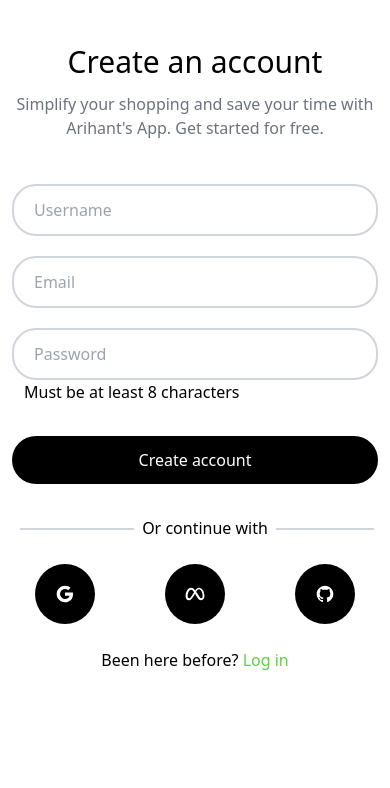
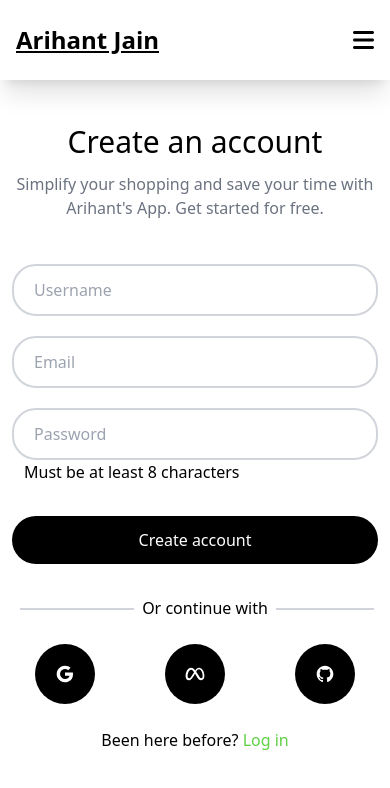
Before and after one commit to arihantjain916/Blog-Website-NextJs, a Next.js app: page /user/signup in a window 390 px wide. Shown: the top 788 px of the page. Built offline with nearby package versions, Linux system fonts and the light colour scheme.

Commit message:
improve UI

```diff
--- a/app/blog/[id]/page.js
+++ b/app/blog/[id]/page.js
@@ -5,7 +5,6 @@ const BlogPost = ({ params }) => {
   return (
     <>
       <Navbar />
-      <main className="p-10"></main>
       <BlogRead id={params.id} />
     </>
   );
--- a/app/blog/page.js
+++ b/app/blog/page.js
@@ -13,7 +13,6 @@ const BlogPage = () => {
   return (
     <>
       <Navbar />
-      <main className="p-10"></main>
       <Blog  category={category} search={search} />
       <Footer/>
     </>
--- a/app/layout.js
+++ b/app/layout.js
@@ -9,7 +9,7 @@ export const metadata = {
 export default function RootLayout({ children }) {
   return (
     <html lang="en">
-      <body className="relative">{children}</body>
+      <body>{children}</body>
     </html>
   );
 }
--- a/app/page.js
+++ b/app/page.js
@@ -8,7 +8,6 @@ export default function Home() {
   return (
     <>
       <Navbar />
-      <main className="p-10"></main>
       <Blog />
       <Footer />
     </>
--- a/app/user/login/page.js
+++ b/app/user/login/page.js
@@ -4,12 +4,8 @@ import { Navbar } from "../../../components/Navbar";
 const login = () => {
   return (
     <>
-      <div>
-        <div className="hidden lg:block">
-          <Navbar />
-        </div>
-        <Login />
-      </div>
+      <Navbar />
+      <Login />
     </>
   );
 };
--- a/app/user/signup/page.js
+++ b/app/user/signup/page.js
@@ -3,12 +3,10 @@ import { Navbar } from "../../../components/Navbar";
 
 function register() {
   return (
-    <div>
-      <div className="hidden lg:block">
-        <Navbar />
-      </div>
+    <>
+      <Navbar />
       <Register />
-    </div>
+    </>
   );
 }
 
--- a/components/Navbar.jsx
+++ b/components/Navbar.jsx
@@ -17,7 +17,7 @@ export const Navbar = () => {
   }
   return (
     <>
-      <nav className="fixed w-full h-20 bg-white shadow-xl mb-52">
+      <nav className="w-full h-20 bg-white shadow-xl">
         <div className="flex items-center justify-between w-full h-full px-4 2xl:px-16">
           <div>
             <Link href="/" className="font-bold">
--- a/components/contact-us.jsx
+++ b/components/contact-us.jsx
@@ -48,7 +48,7 @@ export const Contactus = () => {
   return (
     <main>
       <Toaster />
-      <div className="flex flex-col py-16 lg:p-2 lg:pt-[5.4rem] lg:flex-row lg:justify-around">
+      <div className="flex flex-col py-10 lg:p-2 lg:pt-10 lg:flex-row lg:justify-around">
         <div id="image">
           <img
             src="https://images.unsplash.com/photo-1596524430615-b46475ddff6e?ixlib=rb-4.0.3&ixid=M3wxMjA3fDB8MHxwaG90by1wYWdlfHx8fGVufDB8fHx8fA%3D%3D&auto=format&fit=crop&w=1770&q=80"
--- a/components/user/register.jsx
+++ b/components/user/register.jsx
@@ -55,7 +55,7 @@ export const Register = () => {
     <>
       <Toaster />
 
-      <main className="lg:flex lg:justify-around lg:p-16 lg:overflow-hidden">
+      <main className="lg:flex lg:justify-around lg:p-5 lg:overflow-hidden">
         <div className="content">
           {/* <!-- heading start from here --> */}
           <div className="p-3 pt-11">
```
